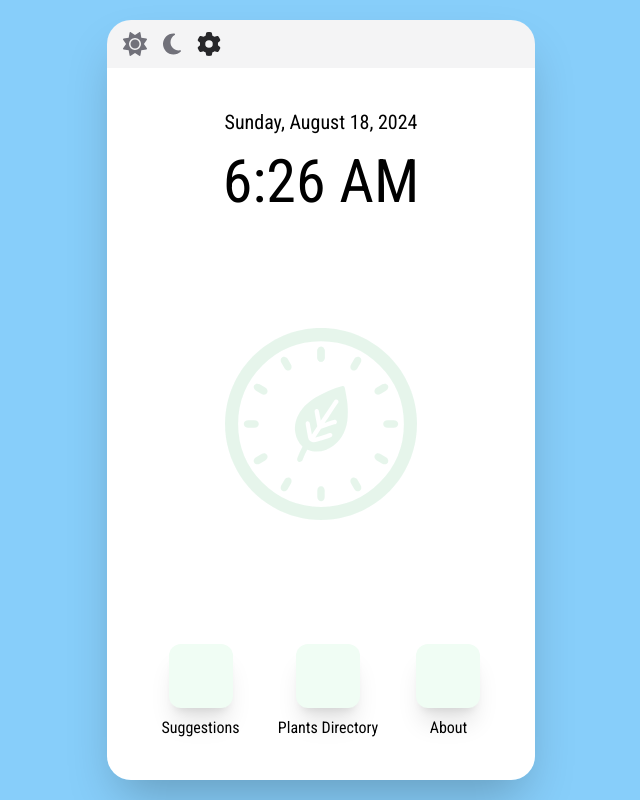
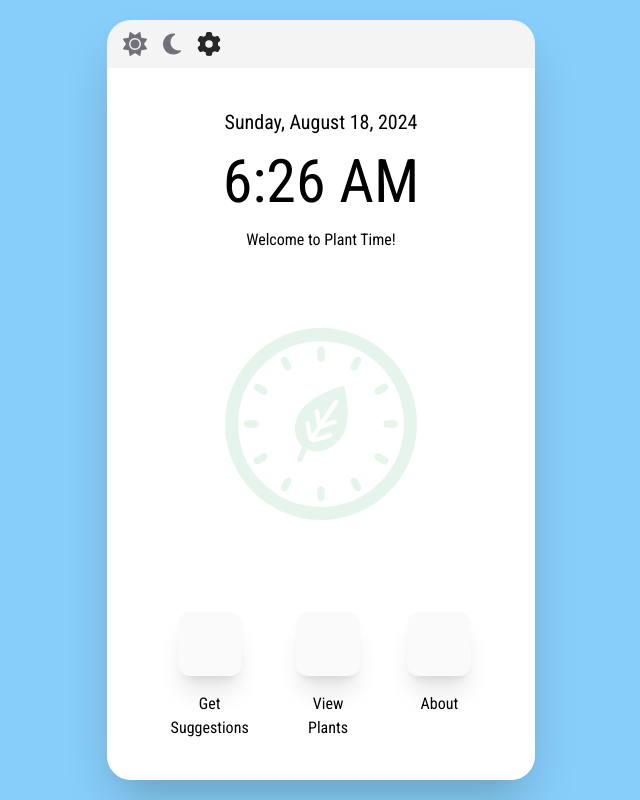
Before and after one commit to jkr-team/plant-time-web, a Next.js app: page / in a window 1280 px wide. Shown: the whole page, without its empty margins (319-959 px from the left). Built offline with nearby package versions, Linux system fonts and the light colour scheme.

Commit message:
working on home page

```diff
--- a/src/components/Apps.tsx
+++ b/src/components/Apps.tsx
@@ -1,6 +1,4 @@
 import React from 'react';
-import { LogoBackground } from './LogoBackground';
-import { useTime } from '../utils/useTime';
 import Link from 'next/link';
 
 export interface App {
@@ -19,13 +17,15 @@ export interface AppsProps {
 
 export const AppIcon = ({ data }: AppIconProps) => {
   return (
-    <div className='flex flex-col items-center gap-2'>
+    <div className='flex flex-col items-center gap-4'>
       <Link
         href={data.url}
-        className='flex aspect-square w-16 items-center justify-center rounded-xl bg-green-50 shadow-xl transition-shadow hover:shadow-2xl dark:bg-zinc-800'
-      ></Link>
+        className='flex aspect-square w-16 items-center justify-center rounded-xl bg-zinc-50 shadow-xl transition-[transform,box-shadow] hover:scale-105 hover:shadow-2xl dark:bg-zinc-800'
+      >
+        {data.icon}
+      </Link>
 
-      <span className='text-center '>{data.title}</span>
+      <span className='text-center w-[min-content]'>{data.title}</span>
     </div>
   );
 };
@@ -33,7 +33,7 @@ export const AppIcon = ({ data }: AppIconProps) => {
 export const Apps = ({ data }: AppsProps) => {
   return (
     <div className='flex w-full flex-wrap justify-evenly'>
-      {data.map((app, index) => (
+      {data.map((app) => (
         <AppIcon data={app} key={app.url} />
       ))}
     </div>
--- a/src/pages/index.tsx
+++ b/src/pages/index.tsx
@@ -25,16 +25,18 @@ export default function HomePage() {
           {time.toLocaleTimeString(undefined, { hour: 'numeric', minute: '2-digit' })}
         </span>
 
+        <span>Welcome to Plant Time!</span>
+
         <div className='w-full mt-auto'>
           <Apps
             data={[
               {
-                title: 'Suggestions',
+                title: 'Get Suggestions',
                 url: '/suggestions',
                 icon: <div className='h-full w-full'></div>,
               },
               {
-                title: 'Plants Directory',
+                title: 'View Plants',
                 url: '/plants',
                 icon: <div className='h-full w-full'></div>,
               },
```
